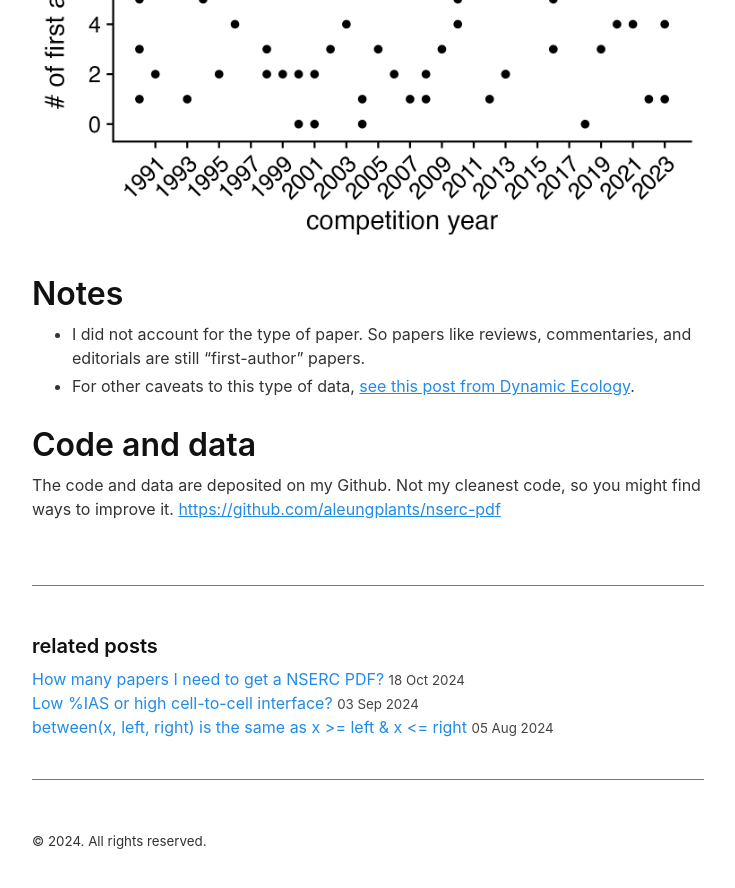
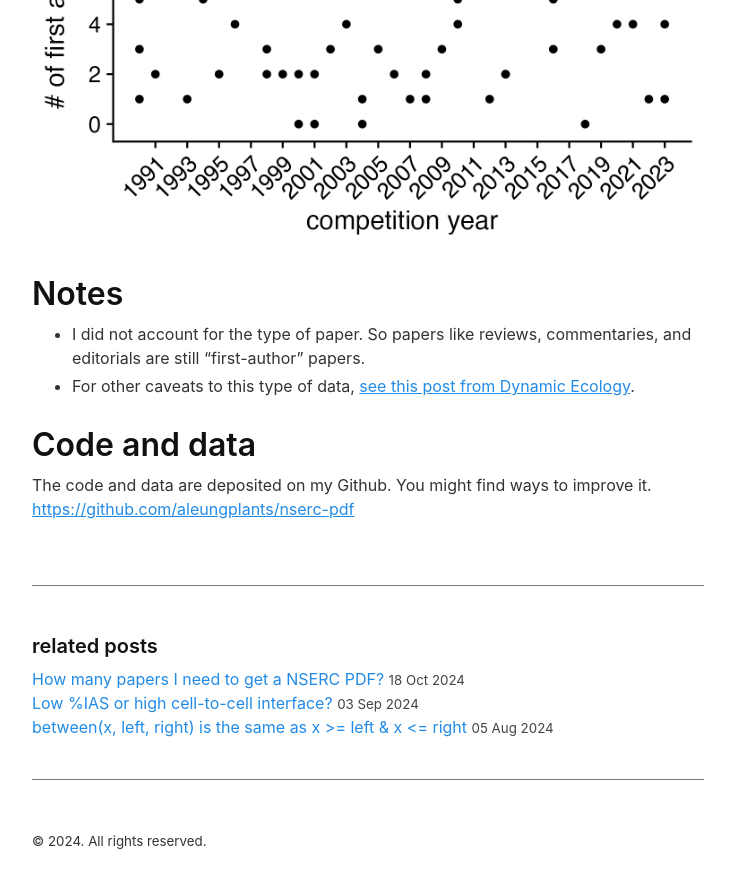
Before and after one commit to leungarthur/leungarthur.github.io-old, a Jekyll site: the page built from _posts/2024-12-10-postdoc.md, in a window 1280 px wide and 900 px high, scrolled down 2748 px. Shown: the top 888 px of the window, without its empty margins (272-1007 px from the left). Built offline with Jekyll 4.4.1, drawn with Linux system fonts in a browser that asks for light colours.

Commit message:
Update 2024-12-10-postdoc.md

```diff
--- a/_posts/2024-12-10-postdoc.md
+++ b/_posts/2024-12-10-postdoc.md
@@ -39,5 +39,5 @@ Outliers were manually checked.
 
 # Code and data
 
-The code and data are deposited on my Github. Not my cleanest code, so you might find ways to improve it.
+The code and data are deposited on my Github. You might find ways to improve it.
 [https://github.com/aleungplants/nserc-pdf](https://github.com/aleungplants/nserc-pdf)
```
